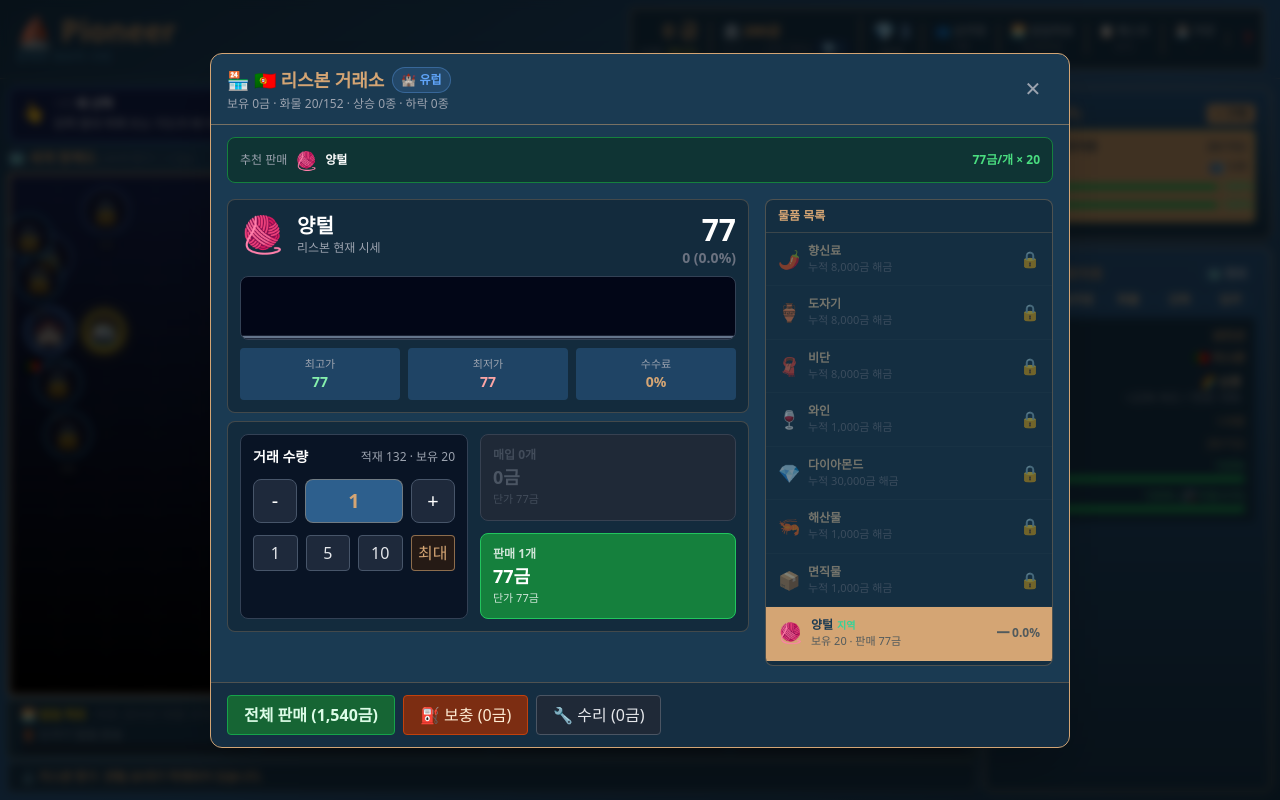
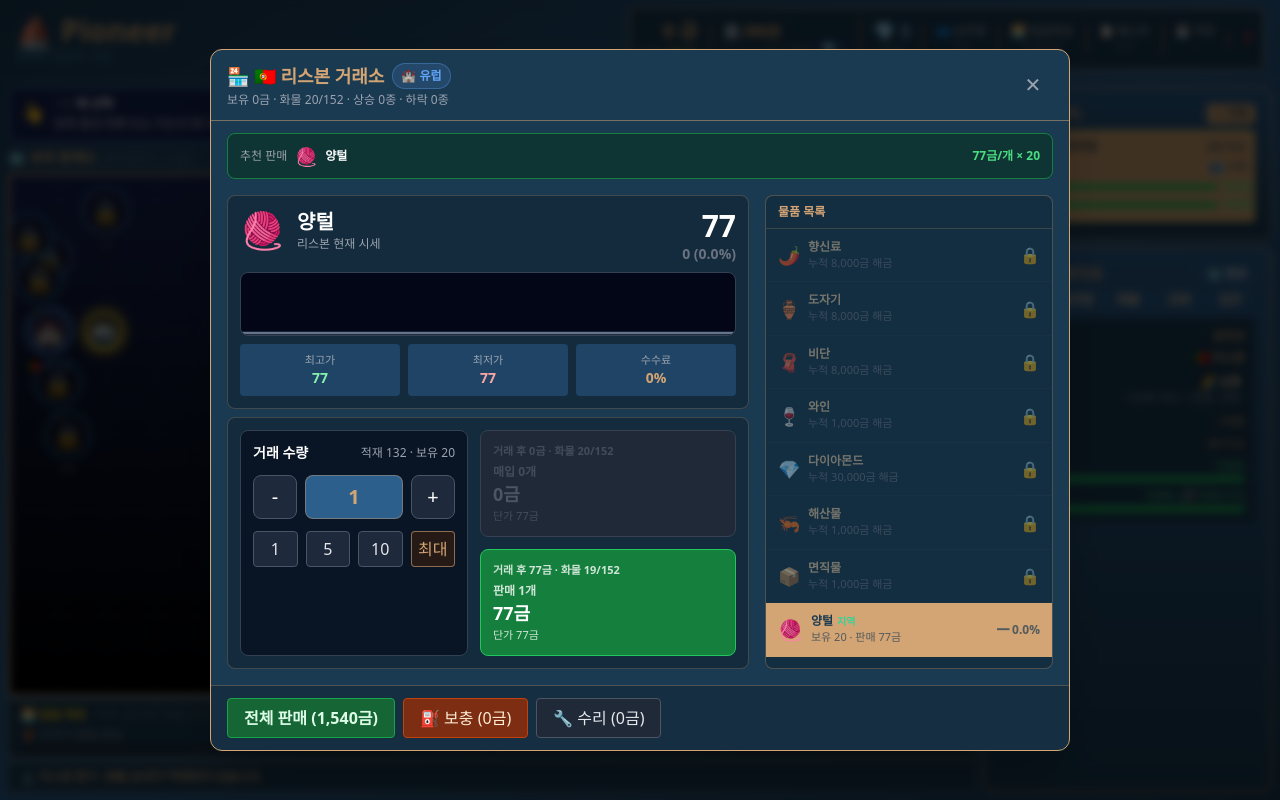
Before and after one commit to KeeCOr/2_Pioneer, a React (Vite) app: page / in a window 1280 px wide. Both pictures are taken after a click on the button "🚢 항해 시작!". Built offline with nearby package versions, Linux system fonts and the light colour scheme.

Commit message:
auto: 12h backup 2026-05-14 12:20

```diff
--- a/src/App.jsx
+++ b/src/App.jsx
@@ -1,6 +1,6 @@
 import React, { useState, useEffect, useRef, useCallback } from 'react';
 import { createDepartureState, findPortForShip } from './navigation.js';
-import { clampTradeQuantity } from './trade.js';
+import { clampTradeQuantity, getTradePreview } from './trade.js';
 
 // ==================== 모듈 레벨 상수 ====================
 const SHIP_TYPES = {
@@ -1457,6 +1457,9 @@ const OceanTycoon = () => {
                           {gs.ships.map(s => <button key={s.id} onClick={() => assign(c.id, s.id)} className="text-green-400 text-xs border border-green-800 rounded px-1">{SHIP_TYPES[s.type].icon}탑승</button>)}
                           <button onClick={() => dismiss(c.id)} className="text-red-400 text-xs border border-red-900 rounded px-1">해고</button>
                         </div>
+                        <div className="mt-2 rounded-lg border border-blue-700/60 bg-blue-950/40 px-3 py-2 text-xs text-blue-100">
+                          {actionHint}
+                        </div>
                       </div>
                     ))}
                   </div>
@@ -1804,6 +1807,15 @@ const OceanTycoon = () => {
         const maxSellQty = detail?.owned || 0;
         const buyQty = clampTradeQuantity(tradeQty, maxBuyQty);
         const sellQty = clampTradeQuantity(tradeQty, maxSellQty);
+        const buyPreview = detail ? getTradePreview({ mode: 'buy', unitPrice: detail.buyP, quantity: buyQty, gold: gs.gold, cargo: cargoN(cur), capacity: st?.capacity || 0 }) : null;
+        const sellPreview = detail ? getTradePreview({ mode: 'sell', unitPrice: detail.sellP, quantity: sellQty, gold: gs.gold, cargo: cargoN(cur), capacity: st?.capacity || 0 }) : null;
+        const actionHint = detail?.owned > 0 && detail.delta >= 0
+          ? '보유 중이고 가격이 버티고 있어 판매 후보입니다.'
+          : detail?.delta < 0 && maxBuyQty > 0
+            ? '가격이 내려가 매입을 검토하기 좋은 구간입니다.'
+            : maxBuyQty > 0
+              ? '화물 여유가 있으면 소량 매입해 다음 항구를 노려볼 수 있습니다.'
+              : '화물칸이나 금화를 확보한 뒤 거래할 수 있습니다.';
         const bestSell = resources.filter(r => r.owned > 0).sort((a, b) => b.sellP - a.sellP)[0];
         const risers = resources.filter(r => r.delta > 0).length;
         const fallers = resources.filter(r => r.delta < 0).length;
@@ -1870,11 +1882,12 @@ const OceanTycoon = () => {
                       }
                       return (
                         <button key={item.res} onClick={() => setSelectedPortRes(item.res)}
-                          className={`w-full px-3 py-2.5 border-b border-white/5 text-left flex items-center gap-2 transition-colors ${isSel?'bg-gold text-ocean-dark':'hover:bg-ocean-blue/70 text-gray-200'}`}>
+                          className={`w-full px-3 py-2.5 border-b text-left flex items-center gap-2 transition-colors ${isSel?'bg-gold text-ocean-dark border-gold':item.owned>0?'bg-green-950/30 border-green-800/50 text-green-50 hover:bg-green-900/50':'border-white/5 hover:bg-ocean-blue/70 text-gray-200'}`}>
                           <span className="text-xl">{item.icon}</span>
                           <div className="flex-1 min-w-0">
                             <div className="text-xs font-bold truncate">{item.res}{item.res === nativeRes && <span className="ml-1 text-[10px] text-emerald-400">지역</span>}</div>
                             <div className={`text-[11px] ${isSel?'text-ocean-dark/70':'text-gray-500'}`}>보유 {item.owned} · 판매 {item.sellP.toLocaleString()}금</div>
+                            {item.owned > 0 && !isSel && <div className="mt-1 inline-flex rounded bg-green-800/70 px-1.5 py-0.5 text-[10px] font-bold text-green-100">판매 가능</div>}
                           </div>
                           <div className={`text-xs font-bold ${item.delta > 0 ? (isSel?'text-green-900':'text-green-400') : item.delta < 0 ? 'text-red-400' : (isSel?'text-ocean-dark/70':'text-gray-500')}`}>
                             {trend} {Math.abs(item.pct).toFixed(1)}%
@@ -1972,12 +1985,14 @@ const OceanTycoon = () => {
                           <div className="w-64 grid grid-rows-2 gap-3">
                             <button onClick={() => doBuy(detail.res, buyQty)} disabled={buyQty < 1}
                               className="rounded-lg border border-yellow-500 bg-yellow-600 text-ocean-dark hover:bg-yellow-400 disabled:bg-gray-800 disabled:text-gray-600 disabled:border-gray-700 p-3 text-left">
+                              {buyPreview && <div className="mb-1 text-[11px] font-bold opacity-80">거래 후 {buyPreview.nextGold.toLocaleString()}금 · 화물 {buyPreview.nextCargo}/{st?.capacity}</div>}
                               <div className="text-xs font-bold opacity-80">매입 {buyQty}개</div>
                               <div className="text-lg font-black">{(detail.buyP * buyQty).toLocaleString()}금</div>
                               <div className="text-[11px] opacity-80">단가 {detail.buyP.toLocaleString()}금</div>
                             </button>
                             <button onClick={() => doSell(detail.res, sellQty)} disabled={sellQty < 1}
                               className="rounded-lg border border-green-500 bg-green-700 text-white hover:bg-green-500 disabled:bg-gray-800 disabled:text-gray-600 disabled:border-gray-700 p-3 text-left">
+                              {sellPreview && <div className="mb-1 text-[11px] font-bold opacity-80">거래 후 {sellPreview.nextGold.toLocaleString()}금 · 화물 {sellPreview.nextCargo}/{st?.capacity}</div>}
                               <div className="text-xs font-bold opacity-80">판매 {sellQty}개</div>
                               <div className="text-lg font-black">{(detail.sellP * sellQty).toLocaleString()}금</div>
                               <div className="text-[11px] opacity-80">단가 {detail.sellP.toLocaleString()}금</div>
--- a/src/trade.js
+++ b/src/trade.js
@@ -4,3 +4,19 @@ export const clampTradeQuantity = (requested, limit) => {
   const qty = Math.floor(Number(requested) || 1);
   return Math.min(max, Math.max(1, qty));
 };
+
+export const getTradePreview = ({ mode, unitPrice, quantity, gold, cargo, capacity }) => {
+  const qty = Math.max(0, Math.floor(Number(quantity) || 0));
+  const total = Math.max(0, Math.floor((Number(unitPrice) || 0) * qty));
+  const currentGold = Math.max(0, Math.floor(Number(gold) || 0));
+  const currentCargo = Math.max(0, Math.floor(Number(cargo) || 0));
+  const maxCargo = Math.max(0, Math.floor(Number(capacity) || 0));
+  const nextGold = mode === 'sell' ? currentGold + total : Math.max(0, currentGold - total);
+  const nextCargo = mode === 'sell' ? Math.max(0, currentCargo - qty) : Math.min(maxCargo, currentCargo + qty);
+  return {
+    total,
+    nextGold,
+    nextCargo,
+    remainingCargo: Math.max(0, maxCargo - nextCargo),
+  };
+};
```
Also changed, not shown: 3 other files (tests, documents, lock files or other folders).
